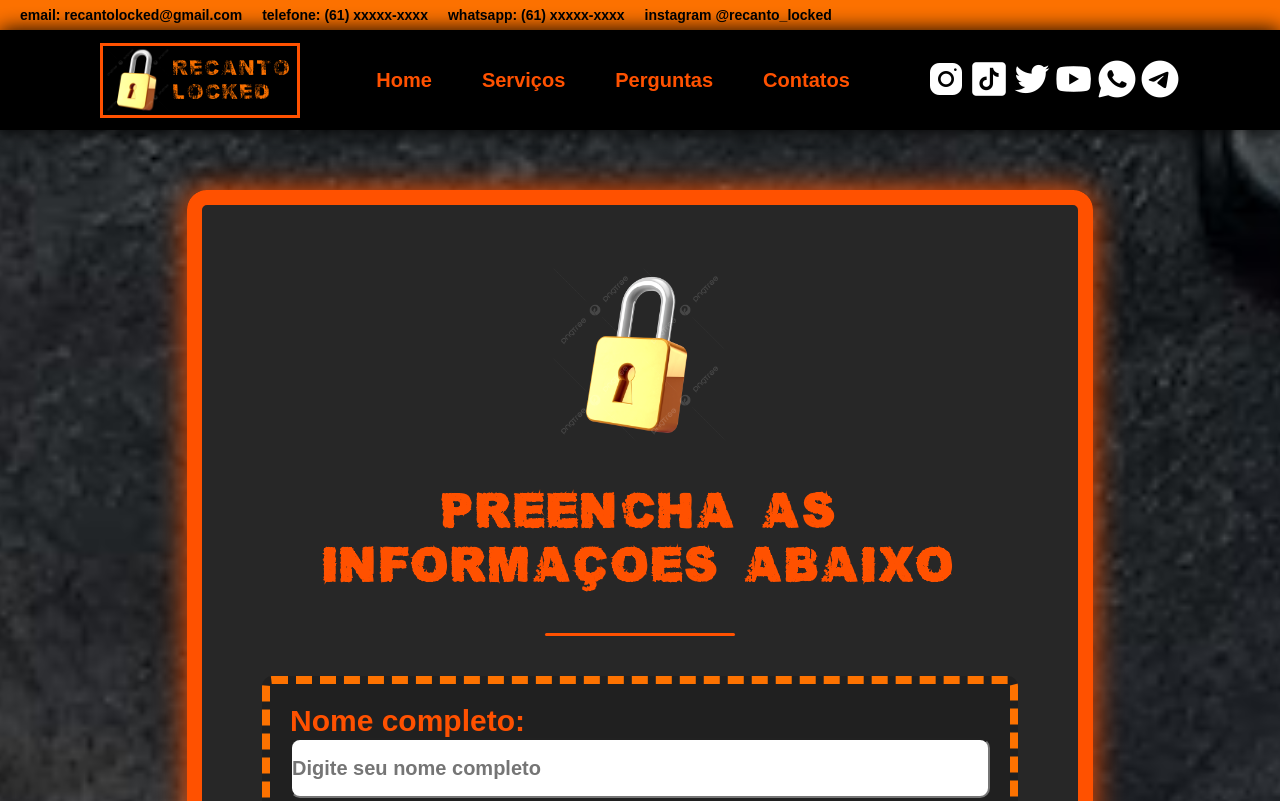
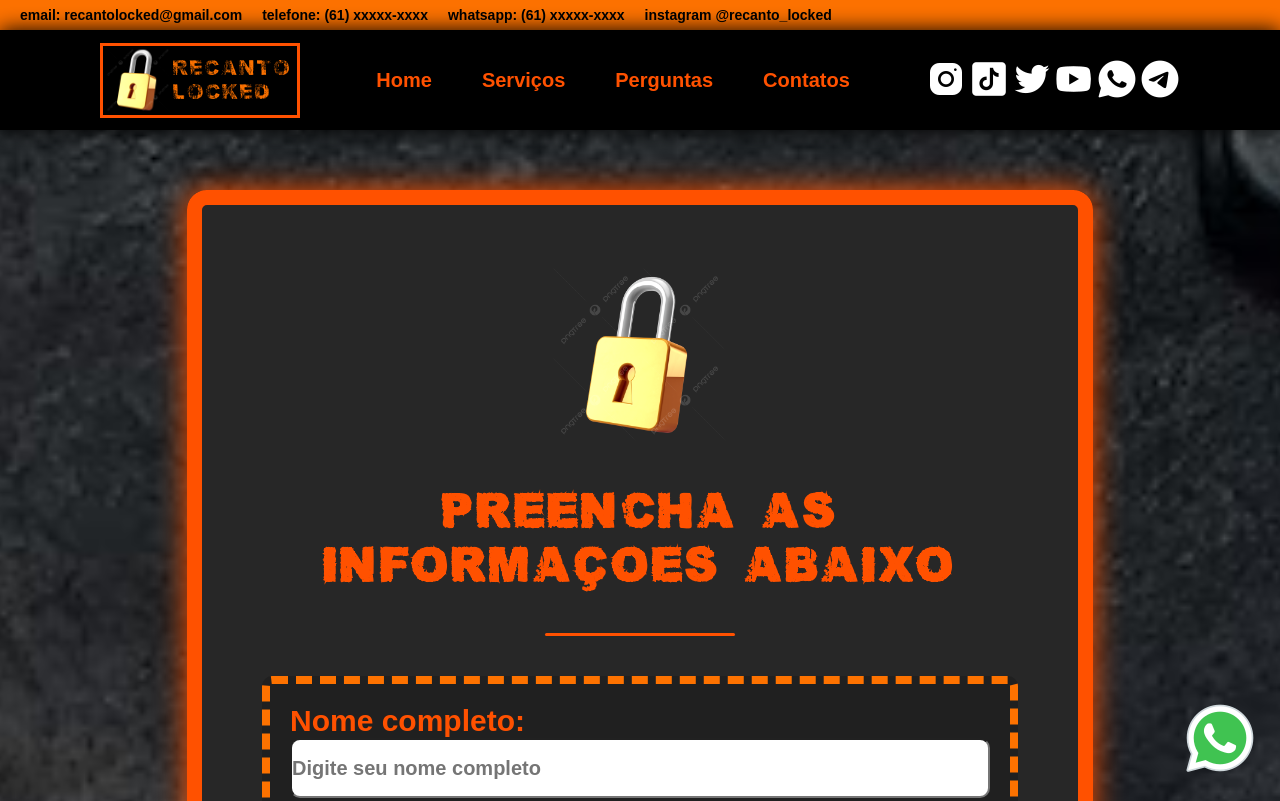
Before and after one commit to Hazi-Hari/Recanto-Locked, a plain HTML site: page assets/paginas/formulario.html in a window 1280 px wide. Shown: the top 801 px of the page. Drawn offline with Linux system fonts and the light colour scheme.

Commit message:
ajeitando mensagem do furmulario que estava aparecendo la em baixo. icone do whatsapp que fica no canto da tela adicionado no formulario

```diff
--- a/assets/paginas/assets/estilizaçoes/gerais.css
+++ b/assets/paginas/assets/estilizaçoes/gerais.css
@@ -83,3 +83,16 @@ body{
     background-color: var(--laranja-escuro);
 }
 /*=================================================================================*/
+
+.whats{
+
+    position: fixed;
+    bottom: 2rem;
+    right: 2rem;
+    transition: 0.5s;
+}
+
+.whats:hover{
+    transform: scale(1.1);
+
+}
--- a/assets/paginas/assets/script.js
+++ b/assets/paginas/assets/script.js
@@ -1,7 +1,7 @@
 function mostrarMensagem() {
     var nome = document.getElementById("nome").value;
     if (nome) {
-        alert("Formulário enviado com sucesso!");
+        alert("Mensagem Mandada com sucesso. Verifique seu email, que responderemos o mais rapido possivel. Agradecemos por confiar no nosso serviço!");
     } else {
         alert("Por favor, preencha o campo nome.");
     }
--- a/assets/paginas/formulario.html
+++ b/assets/paginas/formulario.html
@@ -191,9 +191,8 @@
 
         </section>
 
-        <div id="mensagem-do-formulario">Mensagem Mandada com sucesso. Verifique seu email, que responderemos o mais rapido possivel. Agradecemos por confiar no nosso serviço</div>
 
-
+        <a href="" class="whats" target="_blank"><img src="./assets/img/icones/whatsapp-fixed.png" alt=""></a>
      </footer>
      <script src="./assets/script.js"></script>
 </body>
```
